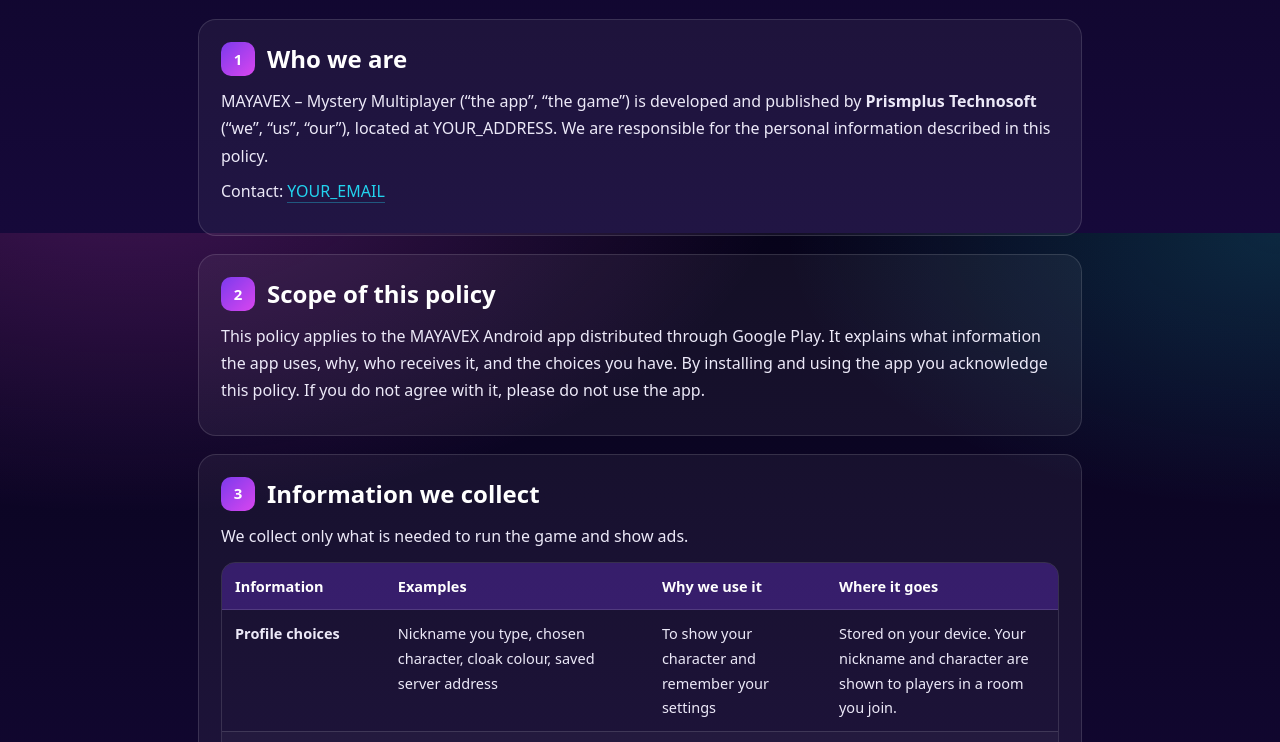
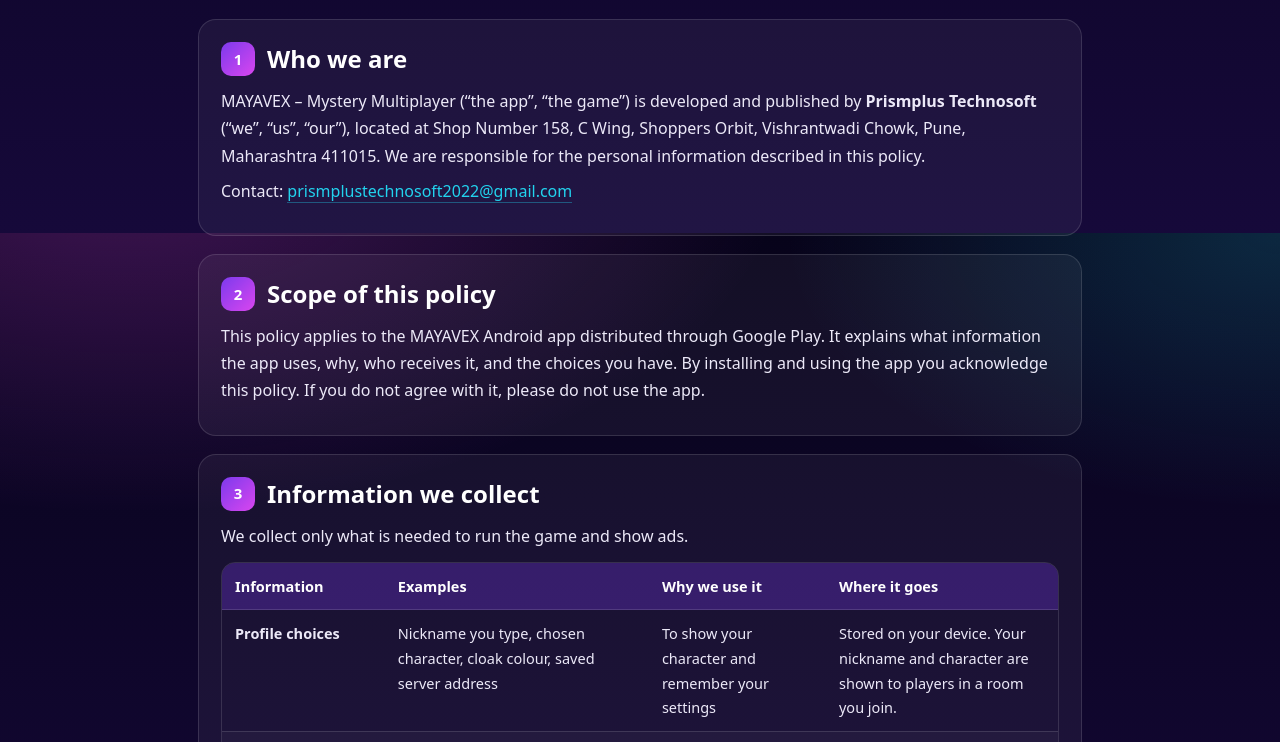
Before and after one commit to omkarkadam06/mayavex-privacy, a plain HTML site: page index.html in a window 1280 px wide. Shown: the part 1367-2109 px from the top of the page. Drawn offline with Linux system fonts and the light colour scheme.

Commit message:
Update index.html

```diff
--- a/index.html
+++ b/index.html
@@ -120,8 +120,8 @@ footer .brand{color:#fff;font-weight:600}
 
 <section id="s1">
   <h2>Who we are</h2>
-  <p>MAYAVEX – Mystery Multiplayer (“the app”, “the game”) is developed and published by <b>Prismplus Technosoft</b> (“we”, “us”, “our”), located at YOUR_ADDRESS. We are responsible for the personal information described in this policy.</p>
-  <p>Contact: <a href="mailto:YOUR_EMAIL">YOUR_EMAIL</a></p>
+  <p>MAYAVEX – Mystery Multiplayer (“the app”, “the game”) is developed and published by <b>Prismplus Technosoft</b> (“we”, “us”, “our”), located at Shop Number 158, C Wing, Shoppers Orbit, Vishrantwadi Chowk, Pune, Maharashtra 411015. We are responsible for the personal information described in this policy.</p>
+  <p>Contact: <a href="mailto:prismplustechnosoft2022@gmail.com">prismplustechnosoft2022@gmail.com</a></p>
 </section>
 
 <section id="s2">
@@ -197,7 +197,7 @@ footer .brand{color:#fff;font-weight:600}
 
 <section id="s9">
   <h2>Chat and player conduct</h2>
-  <p>Council chat lets players type free text. Messages are visible to everyone in the room. Please do not share personal details such as your phone number or address, and be respectful. Harassment, hate speech, threats, sexual content and illegal content are not allowed. If you meet abusive behaviour, leave the room and report it to <a href="mailto:YOUR_EMAIL">YOUR_EMAIL</a> with the room code and the nickname involved. We may remove players or content that break these rules.</p>
+  <p>Council chat lets players type free text. Messages are visible to everyone in the room. Please do not share personal details such as your phone number or address, and be respectful. Harassment, hate speech, threats, sexual content and illegal content are not allowed. If you meet abusive behaviour, leave the room and report it to <a href="mailto:prismplustechnosoft2022@gmail.com">prismplustechnosoft2022@gmail.com</a> with the room code and the nickname involved. We may remove players or content that break these rules.</p>
 </section>
 
 <section id="s10">
@@ -267,12 +267,12 @@ footer .brand{color:#fff;font-weight:600}
     <li><b>Chat:</b> you can play Solo or Local Group instead of Online mode, and you can leave a room at any time.</li>
   </ul>
   <p>Depending on where you live (for example India, the EEA/UK, or California), you may have the right to ask us to <b>access, correct or delete</b> your personal information, to <b>withdraw consent</b>, to <b>object to or restrict</b> certain processing, and to <b>complain to your local data-protection authority</b>. We do not discriminate against anyone who uses these rights.</p>
-  <p>To use any right, email <a href="mailto:YOUR_EMAIL">YOUR_EMAIL</a>. We may need to confirm it is you, and we will normally reply within 30 days. Because the game has no accounts and stores very little about you, most requests are answered by clearing the on-device data described above.</p>
+  <p>To use any right, email <a href="mailto:prismplustechnosoft2022@gmail.com">prismplustechnosoft2022@gmail.com</a>. We may need to confirm it is you, and we will normally reply within 30 days. Because the game has no accounts and stores very little about you, most requests are answered by clearing the on-device data described above.</p>
 </section>
 
 <section id="s17">
   <h2>Children’s privacy</h2>
-  <p>MAYAVEX is intended for players aged <b>13 and over</b> and is not directed at children under 13. We do not knowingly collect personal information from children under 13. If you are under 18, please use the app only with the permission of a parent or guardian. If you believe a child has given us personal information, email <a href="mailto:YOUR_EMAIL">YOUR_EMAIL</a> and we will delete it.</p>
+  <p>MAYAVEX is intended for players aged <b>13 and over</b> and is not directed at children under 13. We do not knowingly collect personal information from children under 13. If you are under 18, please use the app only with the permission of a parent or guardian. If you believe a child has given us personal information, email <a href="mailto:prismplustechnosoft2022@gmail.com">prismplustechnosoft2022@gmail.com</a> and we will delete it.</p>
 </section>
 
 <section id="s18">
```
